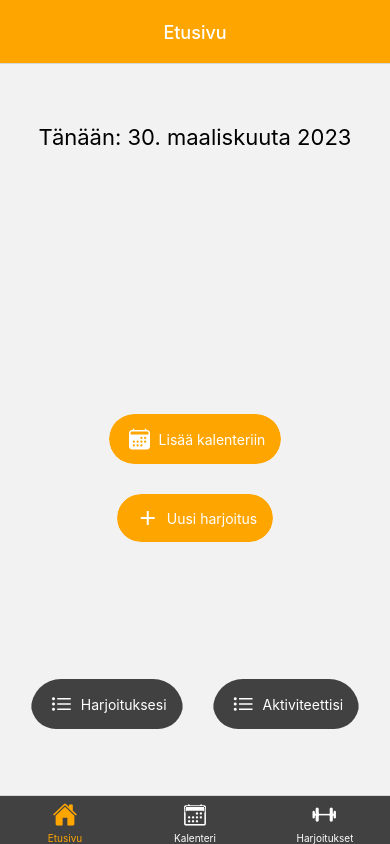
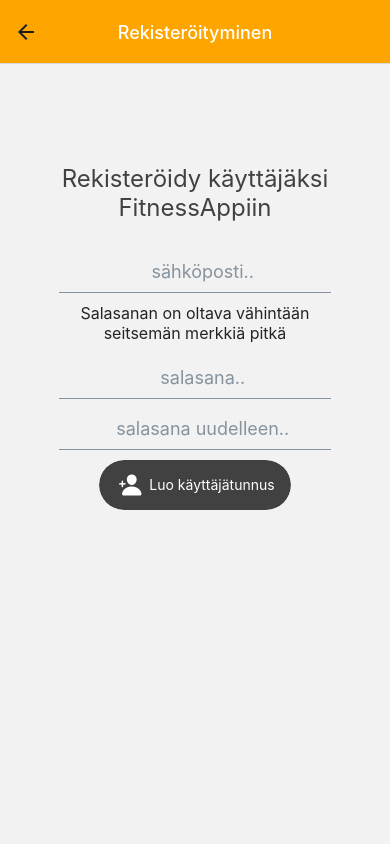
Before and after one commit to unofficialnikke/FitnessApp, a React Native app: screen /RegistrationPage in a window 390 px wide. Built offline with nearby package versions, Linux system fonts and the light colour scheme; no server answers; what react-native-calendars would draw is missing.

Commit message:
added login and registration

```diff
--- a/components/Frontpage.tsx
+++ b/components/Frontpage.tsx
@@ -1,13 +1,22 @@
 import { Chip } from '@rneui/themed';
 import * as React from 'react';
-import { View, Text } from 'react-native';
+import { View, Text, Alert } from 'react-native';
 import { styles } from '../styles/FrontpageStyle';
+import { signOut } from 'firebase/auth';
+import { auth } from '../config/firebaseConfig';
 
 export default function Frontpage({ navigation }) {
     const months = ["tammikuu", "helmikuu", "maaliskuu", "huhtikuu", "toukokuu", "kesäkuu",
         "heinäkuu", "elokuu", "syyskuu", "lokakuu", "marraskuu", "joulukuu"
     ];
     let d = new Date()
+
+    const signOutUser = async () => {
+        await signOut(auth)
+        console.log("Succesfully signed out")
+        navigation.navigate("LoginPage")
+        Alert.alert("Kirjautunut ulos", "Olet kirjautunut ulos")
+    }
 
     return (
         <View style={styles.container}>
@@ -76,6 +85,17 @@
                     }}
                 />
             </View>
+            <View>
+                <Chip
+                    title="Kirjaudu ulos"
+                    size="lg"
+                    type="solid"
+                    color="#414141"
+                    onPress={() => {
+                        signOutUser()
+                    }}
+                />
+            </View>
         </View>
     )
 }
--- /dev/null
+++ b/components/LoginPage.tsx
@@ -0,0 +1,79 @@
+import { Chip, Input, Text } from '@rneui/themed';
+import { signInWithEmailAndPassword } from 'firebase/auth';
+import { useState } from 'react';
+import { View, Alert, KeyboardAvoidingView, Platform } from 'react-native';
+import { auth } from '../config/firebaseConfig';
+import { styles } from '../styles/LoginStyle';
+
+export default function LoginPage({ navigation }) {
+    const [email, setEmail] = useState("")
+    const [password, setPassword] = useState("")
+
+    const handleLogin = async () => {
+        try {
+            await signInWithEmailAndPassword(auth, email, password)
+            setEmail("")
+            setPassword("")
+            navigation.navigate("TabNavi")
+        } catch (error) {
+            Alert.alert("Virhe", "Virheellinen sähköposti tai salasana")
+        }
+    }
+
+    return (
+        <View style={styles.container}>
+            <Text style={styles.welcomeText}>Tervetuloa FitnessAppiin!</Text>
+            <Text style={styles.loginText}>Kirjaudu sisään tai rekisteröidy</Text>
+            <View style={styles.innerContainer}>
+                <Input
+                    style={styles.input}
+                    placeholder="Sähköposti"
+                    value={email}
+                    onChangeText={(t) => {
+                        setEmail(t)
+                    }}
+                />
+                <Input
+                    style={styles.input}
+                    placeholder="Salasana"
+                    value={password}
+                    onChangeText={(t) => {
+                        setPassword(t)
+                    }}
+                    secureTextEntry={true}
+                />
+            </View>
+            <View>
+                <Chip
+                    title="Kirjaudu sisään"
+                    onPress={() => {
+                        handleLogin()
+                    }}
+                    size="lg"
+                    type="solid"
+                    color="orange"
+                    icon={{
+                        name: "person",
+                        color: "white",
+                        type: "ionicon"
+                    }}
+                />
+                <View style={{ height: 20 }}></View>
+                <Chip
+                    title="Rekisteröidy"
+                    onPress={() => {
+                        navigation.navigate("RegistrationPage")
+                    }}
+                    size="lg"
+                    type="solid"
+                    color="#414141"
+                    icon={{
+                        name: "person-add",
+                        color: "white",
+                        type: "ionicon"
+                    }}
+                />
+            </View>
+        </View>
+    )
+}
--- a/components/NewActivity.tsx
+++ b/components/NewActivity.tsx
@@ -3,8 +3,8 @@
 import { useEffect, useState } from "react"
 import { Input, Chip, ListItem, Icon } from '@rneui/themed';
 import { styles } from "../styles/NewActivityStyle";
-import { db } from '../config/firebaseConfig';
-import { addDoc, collection, doc, onSnapshot, query } from 'firebase/firestore';
+import { db, auth } from '../config/firebaseConfig';
+import { addDoc, collection, doc, onSnapshot, query, where } from 'firebase/firestore';
 import RNPickerSelect from 'react-native-picker-select';
 import DatePicker from '@react-native-community/datetimepicker';
 
@@ -17,7 +17,7 @@
     const [selectedTraining, setSelectedTraining] = useState<any>(null)
 
     useEffect(() => {
-        const q = query(collection(db, "trainingList"));
+        const q = query(collection(db, "trainingList"), where("userId", "==", auth.currentUser?.uid));
         const unsubscribe = onSnapshot(q, (snapshot) => {
             const trainingListData = snapshot.docs.map((doc) => ({ id: doc.id, ...doc.data() }));
             setTrainingList(trainingListData);
@@ -50,6 +50,7 @@
             const ref = await addDoc(collection(db, "activityList"), {
                 date: date.toLocaleDateString(),
                 title: selectedTraining.name,
+                userId: auth.currentUser?.uid,
                 training: [selectedTraining]
             })
             console.log("Activity added succesfully with ID: ", ref.id)
--- a/components/NewTraining.tsx
+++ b/components/NewTraining.tsx
@@ -4,7 +4,7 @@
 import { useState } from 'react';
 import { styles } from '../styles/NewTrainingStyle';
 import { collection, addDoc, updateDoc, arrayUnion, doc } from 'firebase/firestore';
-import { db } from '../config/firebaseConfig';
+import { db, auth } from '../config/firebaseConfig';
 
 export default function NewTraining({ navigation }) {
     const [trainingListName, setTrainingListName] = useState("")
@@ -51,6 +51,7 @@
         try {
             const ref = await addDoc(collection(db, "trainingList"), {
                 name: trainingListName,
+                userId: auth.currentUser?.uid,
                 trainings: [],
             });
             {/* @ts-ignore */ }
--- /dev/null
+++ b/components/RegigstrationPage.tsx
@@ -0,0 +1,92 @@
+import { Chip, Input, Text } from '@rneui/themed';
+import { createUserWithEmailAndPassword } from 'firebase/auth';
+import { useState } from 'react';
+import { Alert, View } from 'react-native';
+import { auth } from '../config/firebaseConfig';
+import { styles } from '../styles/LoginStyle';
+import emailValidator from 'email-validator';
+
+export default function RegistrationPage({ navigation }) {
+    const [email, setEmail] = useState("")
+    const [password, setPassword] = useState("")
+    const [passwordConfirm, setPasswordConfrim] = useState("")
+    const [error, setError] = useState("")
+
+    const handleCreateUser = async () => {
+        if (password !== passwordConfirm) {
+            setError("Salasanat eivät täsmää")
+            Alert.alert("Virhe", "Salasanat eivät täsmää")
+            return
+        }
+        else if (password.length < 7) {
+            setError("Salasana on liian lyhyt")
+            Alert.alert("Virhe", "Salasana on liian lyhyt")
+            return
+        }
+        else if (!isValidEmail(email)) {
+            setError("Sähköposti ei kelpaa")
+            Alert.alert("Virhe", "Sähköposti ei kelpaa")
+            return
+        }
+        try {
+            createUserWithEmailAndPassword(auth, email, password)
+            navigation.navigate("LoginPage")
+            Alert.alert("Onnistui", "Rekisteröinti onnistui! Voit nyt kirjautua sisään")
+        } catch (error) {
+            console.error("Registration failed", error)
+        }
+    }
+
+    const isValidEmail = (email: any) => {
+        return emailValidator.validate(email)
+    }
+
+    return (
+        <View style={styles.container}>
+            <Text style={styles.loginText}>Rekisteröidy käyttäjäksi FitnessAppiin</Text>
+            <View style={styles.innerContainer}>
+                <Input
+                    style={styles.input}
+                    placeholder="sähköposti.."
+                    value={email}
+                    onChangeText={(t) => {
+                        setEmail(t)
+                    }}
+                />
+                <Text style={{ textAlign: "center", marginBottom: 15, fontSize: 16, width: "80%" }}>Salasanan on oltava vähintään seitsemän merkkiä pitkä</Text>
+                <Input
+                    style={styles.input}
+                    placeholder="salasana.."
+                    value={password}
+                    onChangeText={(t) => {
+                        setPassword(t)
+                    }}
+                    secureTextEntry={true}
+                />
+                <Input
+                    style={styles.input}
+                    placeholder="salasana uudelleen.."
+                    value={passwordConfirm}
+                    onChangeText={(t) => {
+                        setPasswordConfrim(t)
+                    }}
+                    secureTextEntry={true}
+                />
+            </View>
+            <Chip
+                title="Luo käyttäjätunnus"
+                onPress={() => {
+                    handleCreateUser()
+                }}
+                size="lg"
+                type="solid"
+                color="#414141"
+                icon={{
+                    name: "person-add",
+                    color: "white",
+                    type: "ionicon"
+                }}
+            />
+        </View>
+    )
+}
--- a/components/ShowActivities.tsx
+++ b/components/ShowActivities.tsx
@@ -1,8 +1,8 @@
 import { View, ActivityIndicator, Text, ScrollView, FlatList, Alert } from "react-native";
 import { useEffect, useState } from "react"
 import { Icon, ListItem } from '@rneui/themed';
-import { db } from '../config/firebaseConfig';
-import { collection, onSnapshot, query, deleteDoc, doc } from 'firebase/firestore';
+import { db, auth } from '../config/firebaseConfig';
+import { collection, onSnapshot, query, deleteDoc, doc, where } from 'firebase/firestore';
 import { styles } from "../styles/NewActivityStyle";
 
 export default function ShowActivities({ navigation }) {
@@ -11,7 +11,7 @@
     const [expandedId, setExpandedId] = useState(null)
 
     useEffect(() => {
-        const q = query(collection(db, "activityList"))
+        const q = query(collection(db, "activityList"), where("userId", "==", auth.currentUser?.uid));
         const unsubscribe = onSnapshot(q, (snapshot) => {
             const activityListData = snapshot.docs.map((doc) => ({ id: doc.id, ...doc.data() }))
             setActivityList(activityListData)
--- a/components/ShowTrainings.tsx
+++ b/components/ShowTrainings.tsx
@@ -2,8 +2,8 @@
 import { useEffect, useState } from 'react';
 import { Alert, ScrollView, Text, View, ActivityIndicator } from "react-native";
 import { ListItem, Icon } from '@rneui/themed';
-import { db } from '../config/firebaseConfig';
-import { collection, deleteDoc, doc, onSnapshot, query } from 'firebase/firestore';
+import { db, auth } from '../config/firebaseConfig';
+import { collection, deleteDoc, doc, onSnapshot, query, where } from 'firebase/firestore';
 import { styles } from '../styles/ShowTrainingsStyle';
 
 export default function ShowTrainings({ navigation }) {
@@ -25,7 +25,7 @@
         }
     }
     useEffect(() => {
-        const q = query(collection(db, "trainingList"));
+        const q = query(collection(db, "trainingList"), where("userId", "==", auth.currentUser?.uid));
         const unsubscribe = onSnapshot(q, (snapshot) => {
             const trainingListData = snapshot.docs.map((doc) => ({ id: doc.id, ...doc.data() }));
             setTrainingList(trainingListData);
--- a/components/StackNavi.tsx
+++ b/components/StackNavi.tsx
@@ -6,19 +6,23 @@
 import ShowTrainings from './ShowTrainings';
 import NewActivity from './NewActivity';
 import ShowActivities from './ShowActivities';
+import LoginPage from './LoginPage';
+import RegistrationPage from './RegigstrationPage';
 
 const Stack = createStackNavigator();
 
 export default function StackNavi() {
     return (
         <NavigationContainer>
-            <Stack.Navigator>
+            <Stack.Navigator initialRouteName="LoginPage">
                 <Stack.Screen name="TabNavi" component={TabNavi} options={{ headerShown: false }} />
                 <Stack.Screen name="Frontpage" component={Frontpage} />
                 <Stack.Screen name="NewTraining" component={NewTraining} options={{ title: "Uusi harjoitus", headerStyle: { backgroundColor: "orange" }, headerTitleStyle: { color: "white" } }} />
                 <Stack.Screen name="ShowTrainings" component={ShowTrainings} options={{ title: "Harjoitukset", headerStyle: { backgroundColor: "orange" }, headerTitleStyle: { color: "white" } }} />
                 <Stack.Screen name="NewActivity" component={NewActivity} options={{ title: "Uusi aktiviteetti", headerStyle: { backgroundColor: "orange" }, headerTitleStyle: { color: "white" } }} />
                 <Stack.Screen name="ShowActivities" component={ShowActivities} options={{ title: "Aktiviteetit", headerStyle: { backgroundColor: "orange" }, headerTitleStyle: { color: "white" } }} />
+                <Stack.Screen name="LoginPage" component={LoginPage} options={{ title: "Kirjautuminen", headerStyle: { backgroundColor: "orange" }, headerTitleStyle: { color: "white" }, headerTitleAlign: "center" }} />
+                <Stack.Screen name="RegistrationPage" component={RegistrationPage} options={{ title: "Rekisteröityminen", headerStyle: { backgroundColor: "orange" }, headerTitleStyle: { color: "white" }, headerTitleAlign: "center" }} />
             </Stack.Navigator>
         </NavigationContainer>
     );
--- a/package.json
+++ b/package.json
@@ -15,9 +15,10 @@
     "@react-navigation/stack": "^6.3.16",
     "@rneui/base": "^4.0.0-rc.7",
     "@rneui/themed": "^4.0.0-rc.7",
+    "email-validator": "^2.0.4",
     "expo": "~48.0.9",
     "expo-status-bar": "~1.4.4",
-    "firebase": "^9.19.1",
+    "firebase": "^9.20.0",
     "react": "18.2.0",
     "react-native": "0.71.6",
     "react-native-calendars": "^1.1295.0",
--- /dev/null
+++ b/styles/LoginStyle.tsx
@@ -0,0 +1,32 @@
+import { StyleSheet } from "react-native"
+
+export const styles = StyleSheet.create({
+    container: {
+        flex: 0.7,
+        justifyContent: 'center',
+        alignItems: 'center',
+    },
+    text: {
+        fontSize: 18
+    },
+    input: {
+        textAlign: "center",
+
+    },
+    innerContainer: {
+        justifyContent: 'center',
+        alignItems: 'center',
+        width: "75%"
+    },
+    welcomeText: {
+        fontSize: 24,
+        marginBottom: 20,
+        color: "#414141",
+    },
+    loginText: {
+        fontSize: 24,
+        marginBottom: 30,
+        color: "#414141",
+        textAlign: "center"
+    }
+})
```
Also changed, not shown: 1 other file (tests, documents, lock files or other folders).
